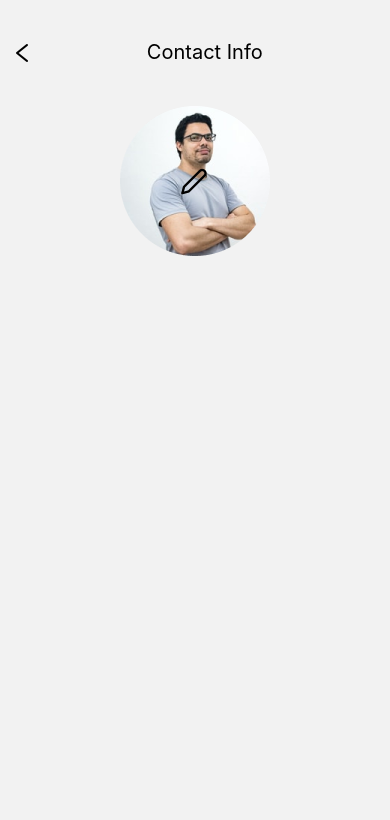
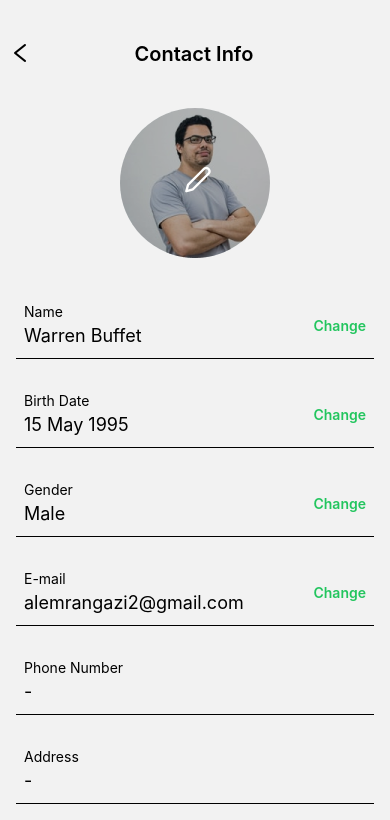
Before and after one commit to alemran22/investmentApp, a React Native app: screen /ContactInfo in a window 390 px wide. Shown: the top 820 px of the page. Built offline with nearby package versions, Linux system fonts and the light colour scheme.

Commit message:
contact info & bank account info screen created

```diff
--- a/App.js
+++ b/App.js
@@ -7,6 +7,7 @@ import Products from "./components/Products";
 import Profile from "./components/Profile";
 import NotificationScreen from "./components/NotificationScreen";
 import ContactInfo from "./components/ContactInfo";
+import BankAccountInfo from "./components/BankAccountInfo";
 
 const Stack = createNativeStackNavigator();
 const App = () => {
@@ -23,6 +24,7 @@ const App = () => {
           component={NotificationScreen}
         />
         <Stack.Screen name="ContactInfo" component={ContactInfo} />
+        <Stack.Screen name="BankAccountInfo" component={BankAccountInfo} />
       </Stack.Navigator>
     </NavigationContainer>
   );
--- /dev/null
+++ b/components/BankAccountInfo/BankCard/index.jsx
@@ -0,0 +1,19 @@
+import { View, Text, Image } from "react-native";
+import React from "react";
+
+const BankCard = ({ image, bankName, accountName, icon }) => {
+  return (
+    <View className="flex flex-row items-center justify-between w-full shadow-xl rounded-lg bg-white py-4 my-2">
+      <View className="w-2/12 p-2">
+        <Image source={image} height={47} width={47} />
+      </View>
+      <View className="w-7/12">
+        <Text className="text-base font-semibold">{bankName}</Text>
+        <Text className="text-sm">{accountName}</Text>
+      </View>
+      <View className="w-1/12">{icon}</View>
+    </View>
+  );
+};
+
+export default BankCard;
--- /dev/null
+++ b/components/BankAccountInfo/index.jsx
@@ -0,0 +1,38 @@
+import { View, Text } from "react-native";
+import React from "react";
+import GoBack from "../shared/goBack";
+import transactionData from "./transactionData";
+import BankCard from "./BankCard";
+import { TouchableOpacity } from "react-native";
+
+const BankAccountInfo = ({ navigation }) => {
+  return (
+    <View className="px-2 pt-10 h-screen">
+      {/* header */}
+      <View className="w-full h-12">
+        <View className="flex flex-row items-center justify-between mb-4 ">
+          <View className="w-1/4">
+            <GoBack navigation={navigation} />
+          </View>
+          <Text className="text-2xl font-bold w-3/4">BankAccountInfo</Text>
+        </View>
+      </View>
+      {/* card container */}
+      <View className="flex flex-col mt-4 w-full h-(screen-32)">
+        {transactionData.map((item) => (
+          <BankCard key={item.id} {...item} navigation={navigation} />
+        ))}
+      </View>
+      {/* footer */}
+      <View className="h-20 mt-20">
+        <TouchableOpacity className="bg-green-600 py-5 mx-4 rounded-3xl">
+          <Text className="text-white text-lg font-semibold text-center">
+            Add Account
+          </Text>
+        </TouchableOpacity>
+      </View>
+    </View>
+  );
+};
+
+export default BankAccountInfo;
--- /dev/null
+++ b/components/BankAccountInfo/transactionData.js
@@ -0,0 +1,18 @@
+import Entypo from "@expo/vector-icons/Entypo";
+const transactionData = [
+  {
+    id: 1,
+    image: require("../../assets/images/bank1.png"),
+    bankName: "Bank of Amrica - 0182128xxx",
+    accountName: "Jonas Macroni",
+    icon: <Entypo name="dots-three-vertical" size={20} color="black" />,
+  },
+  {
+    id: 2,
+    image: require("../../assets/images/bank2.png"),
+    bankName: "Zenith Bank - 0182128xxx",
+    accountName: "Jonas Macroni",
+    icon: <Entypo name="dots-three-vertical" size={20} color="black" />,
+  },
+];
+export default transactionData;
--- /dev/null
+++ b/components/ContactInfo/CardInfo/index.jsx
@@ -0,0 +1,18 @@
+import { View, Text, TouchableOpacity } from "react-native";
+import React from "react";
+
+const CardInfo = ({ title, input, button }) => {
+  return (
+    <View className="flex flex-row justify-between items-center w-full py-2 border-b px-2 mt-6">
+      <View className="">
+        <Text className="text-sm">{title}</Text>
+        <Text className="text-lg">{input}</Text>
+      </View>
+      <TouchableOpacity>
+        <Text className="text-sm font-semibold text-green-500">{button}</Text>
+      </TouchableOpacity>
+    </View>
+  );
+};
+
+export default CardInfo;
--- /dev/null
+++ b/components/ContactInfo/cardData.js
@@ -0,0 +1,37 @@
+const cardData = [
+  {
+    id: 1,
+    title: "Name",
+    input: "Warren Buffet",
+    button: "Change",
+  },
+  {
+    id: 2,
+    title: "Birth Date",
+    input: "15 May 1995",
+    button: "Change",
+  },
+  {
+    id: 3,
+    title: "Gender",
+    input: "Male",
+    button: "Change",
+  },
+  {
+    id: 4,
+    title: "E-mail",
+    input: "alemrangazi2@gmail.com",
+    button: "Change",
+  },
+  {
+    id: 5,
+    title: "Phone Number",
+    input: "-",
+  },
+  {
+    id: 6,
+    title: "Address",
+    input: "-",
+  },
+];
+export default cardData;
--- a/components/ContactInfo/index.jsx
+++ b/components/ContactInfo/index.jsx
@@ -1,13 +1,15 @@
-import { Image, StyleSheet, Text, View } from "react-native";
+import { Image, ScrollView, Text, TouchableOpacity, View } from "react-native";
 import GoBack from "../shared/goBack";
 import profile from "../../assets/images/profileImg.png";
 import Feather from "@expo/vector-icons/Feather";
-import { TouchableOpacity } from "react-native";
+
 import * as ImagePicker from "expo-image-picker";
 import { useState } from "react";
+import cardData from "./cardData";
+import CardInfo from "./CardInfo";
 
 const ContactInfo = ({ navigation }) => {
-  const [image, setImage] = useState(profile);
+  const [image, setImage] = useState(null);
   const pickImage = async () => {
     // No permissions request is necessary for launching the image library
     let result = await ImagePicker.launchImageLibraryAsync({
@@ -22,58 +24,45 @@ const ContactInfo = ({ navigation }) => {
   };
 
   return (
-    <View style={styles.body}>
-      {/* header */}
-      <View style={styles.header}>
-        <View style={styles.arrow}>
+    <View className="pt-10 px-2 w-full">
+      {/* header start*/}
+      <View className="flex flex-row ">
+        <View className="w-[8%]">
           <GoBack navigation={navigation} />
         </View>
-        <View style={styles.title}>
-          <Text style={styles.titleText}>Contact Info</Text>
+        <View className="w-[92%]">
+          <Text className="text-center text-xl font-semibold pr-8">
+            Contact Info
+          </Text>
         </View>
       </View>
-      {/* image sec */}
-      <View style={styles.imageContainer}>
-        <View style={styles.image}>
+      {/* header end */}
+      {/* image sec start*/}
+      <View className="flex flex-row mt-10 justify-center">
+        <View className="h-[150px] w-[150px] relative rounded-full">
           <Image source={profile} height={150} width={150} />
-          <View style={styles.shadow}></View>
-          <View style={styles.icon}>
+          <View className="bg-black/30 w-full h-full absolute rounded-full"></View>
+          <View className="absolute top-14 left-16">
             <TouchableOpacity onPress={pickImage}>
-              <Feather name="edit-2" size={28} color="black" />
+              <Feather name="edit-2" size={28} color="white" />
             </TouchableOpacity>
-            {image && <Image source={{ uri: image }} />}
+            {/* {image && <Image source={{ uri: image }} />} */}
           </View>
         </View>
       </View>
+      {/* image sec end*/}
+      {/* card container start */}
+      <ScrollView>
+        <View className="flex flex-col mt-3 w-full px-2">
+          {/* card */}
+          {cardData.map((data) => (
+            <CardInfo key={data.id} {...data} />
+          ))}
+        </View>
+      </ScrollView>
+      {/* card container end */}
     </View>
   );
 };
 
 export default ContactInfo;
-
-const styles = StyleSheet.create({
-  body: { paddingTop: 40, padding: 10 },
-  header: { display: "flex", flexDirection: "row" },
-  arrow: { width: "8%" },
-  title: { width: "92%" },
-  titleText: {
-    textAlign: "center",
-    fontSize: 20,
-    fontWeight: "semibold",
-    paddingRight: 10,
-  },
-  imageContainer: {
-    display: "flex",
-    flexDirection: "row",
-    justifyContent: "center",
-    marginTop: 40,
-  },
-  image: {
-    height: 150,
-    width: 150,
-    position: "relative",
-    borderRadius: "100%",
-  },
-  icon: { position: "absolute", top: 60, left: 60 },
-  shadow: {},
-});
--- a/components/NotificationScreen/NotificationCard/index.jsx
+++ b/components/NotificationScreen/NotificationCard/index.jsx
@@ -25,6 +25,10 @@ const styles = StyleSheet.create({
     flexDirection: "row",
     justifyContent: "space-between",
     alignItems: "center",
+    paddingBottom: 30,
+
+    borderBottomColor: "black",
+    borderBottomWidth: 1,
   },
   image: { width: "20%", marginRight: 10 },
   description: { width: "60%" },
--- a/components/shared/Footer/index.jsx
+++ b/components/shared/Footer/index.jsx
@@ -24,7 +24,7 @@ const Footer = ({ navigation }) => {
       </TouchableOpacity>
       <TouchableOpacity
         onPress={() => {
-          navigation.navigate("Transactions");
+          navigation.navigate("BankAccountInfo");
         }}
         style={styles.footerCard}
       >
--- a/package.json
+++ b/package.json
@@ -13,6 +13,7 @@
     "@react-navigation/native": "^6.1.18",
     "@react-navigation/native-stack": "^6.11.0",
     "expo": "~51.0.28",
+    "expo-image-picker": "~15.0.7",
     "expo-status-bar": "~1.12.1",
     "nativewind": "^2.0.11",
     "react": "18.2.0",
@@ -22,8 +23,7 @@
     "react-native-screens": "3.31.1",
     "react-native-vector-icons": "^10.2.0",
     "react-native-web": "~0.19.10",
-    "twrnc": "^4.5.1",
-    "expo-image-picker": "~15.0.7"
+    "twrnc": "^4.5.1"
   },
   "devDependencies": {
     "@babel/core": "^7.20.0",
```
Also changed, not shown: assets/images/bank1.png (added), assets/images/bank2.png (added).
